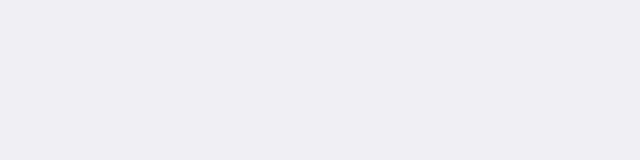
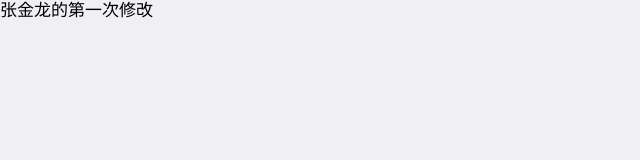
Before and after one commit to jfakhfjdkajfd/MYF61, a plain HTML site: page program2/index.html in a window 1280 px wide. Shown: the whole page, without its empty margins (0-640 px from the left). Drawn offline with Linux system fonts and the light colour scheme.

Commit message:
张金龙第一次修改

```diff
--- a/program2/index.html
+++ b/program2/index.html
@@ -11,6 +11,6 @@
     </script>
 </head>
 <body>
-
+	张金龙的第一次修改
 </body>
 </html>
```
